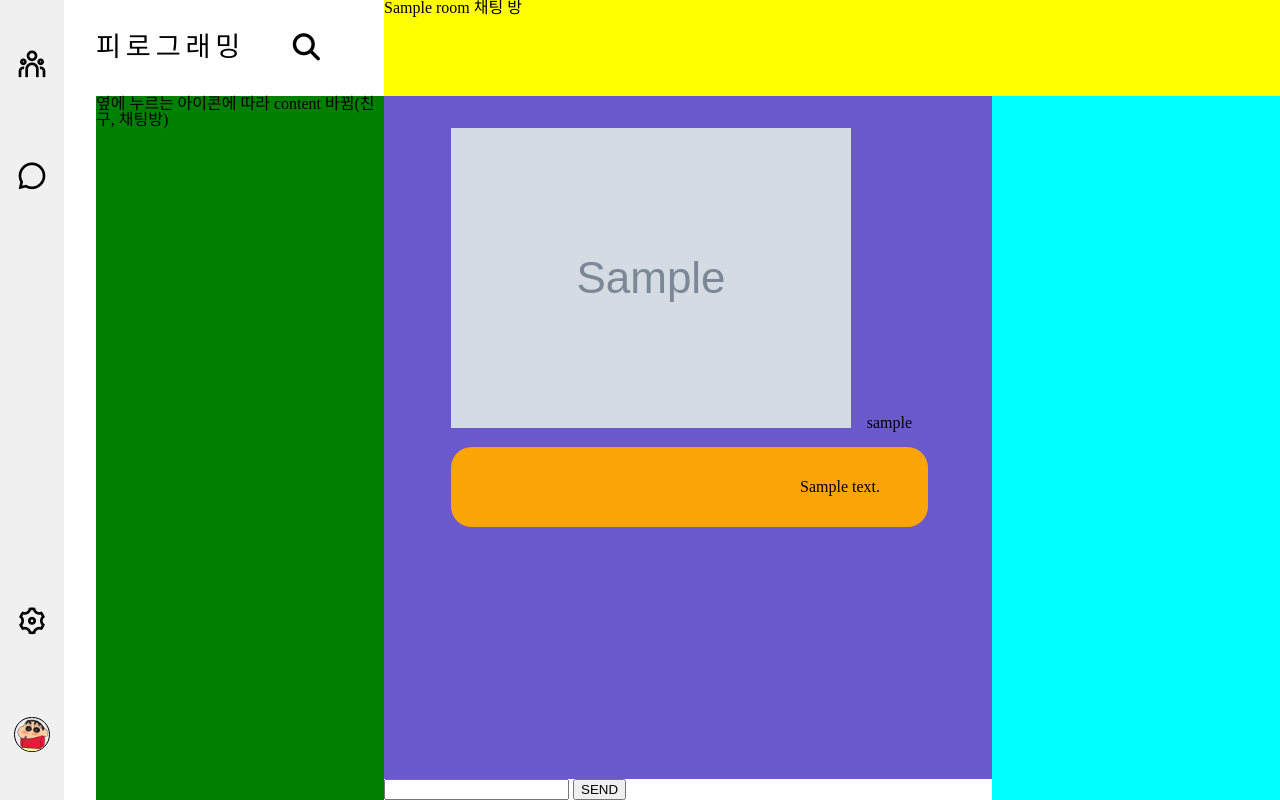
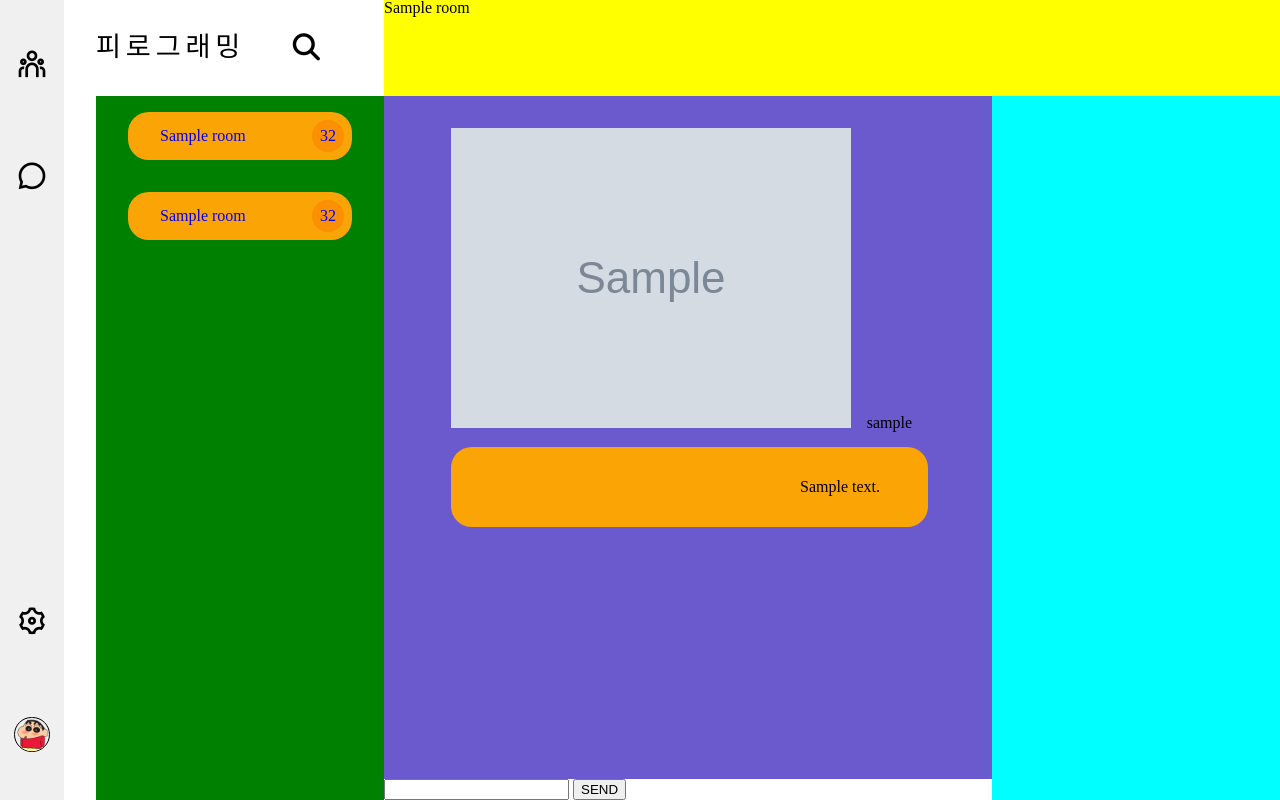
Before and after one commit to Piro-Pirot/django-pirot, a Django app: page /room/00000000-0000-0000-0000-000000000001/ in a window 1280 px wide. Run offline with Django 4.2, Linux system fonts and the light colour scheme; a user stored in the database is signed in; tables that the repository leaves empty hold one stand-in row (values such as "Sample post"); grey boxes marked "Sample" are stand-in pictures; some libraries are stand-ins or nearby versions.

Commit message:
#31 feat: 로그인 사용자가 참여 중인 채팅 방 보기 및 이동

```diff
--- a/server/static/css/room.css
+++ b/server/static/css/room.css
@@ -49,3 +49,30 @@
     border: 0.1rem solid var(--carrot-dark);
     border-radius: 1.3rem;
 }
+
+
+/* 채팅 방 리스트 */
+.middle-section-content .btn-room-container {
+    padding: 1rem 2rem;
+}
+
+.middle-section-content .btn-room {
+    background-color: var(--carrot-light);
+    border-radius: 1.3rem;
+    width: 100%;
+    padding: 1rem 2rem;
+    position: relative;
+}
+
+.middle-section-content .room-red-dot {
+    position: absolute;
+    top: 0.5rem;
+    right: 0.5rem;
+    background-color: var(--carrot-dark);
+    border-radius: 1.3rem;
+    padding: 0.5rem;
+}
+
+.middle-section-content .selected-room {
+    background-color: var(--carrot-color);
+}
--- /dev/null
+++ b/server/static/js/chat/roomBtn.js
@@ -0,0 +1,11 @@
+let roomList = document.querySelector('.btn-room-list').getElementsByTagName('li');
+roomList = Array.from(roomList);
+
+let curRoomName = document.querySelector('.chat-name');
+
+roomList.forEach(element => {
+    const labelText = element.getElementsByTagName('label')[0].innerText;
+    if(labelText === curRoomName.innerText) {
+        element.querySelector('.btn-room').classList.add('selected-room');
+    }
+});
--- a/server/templates/base.html
+++ b/server/templates/base.html
@@ -30,7 +30,7 @@
                 <i id="search-btn" class="fa-solid fa-magnifying-glass"></i>
             </div>
             <div class="middle-section-content">
-                옆에 누르는 아이콘에 따라 content 바뀜(친구, 채팅방)
+                {% include 'rooms/roomList.html' %}
             </div>
         </section>
         <section class="chat-section">
@@ -43,6 +43,7 @@
     {% block extra %}
     {% endblock %}
     <script src="{% static 'js/base.js' %}"></script>
+    <script src="{% static 'js/chat/roomBtn.js' %}"></script>
 </body>
 </body>
 </html>
--- a/server/templates/rooms/room.html
+++ b/server/templates/rooms/room.html
@@ -7,7 +7,7 @@
 <input type="hidden" class="userid" value="{{ user.id }}">
 <input type="hidden" class="roomtype" value="{{ room_type }}">
 
-<div class="chat-name">{{ title }} 채팅 방</div>
+<div class="chat-name">{{ title }}</div>
 <div class="chat-container">
     <div class="chat-conversation-container">
         <div class="conversation"></div>
--- /dev/null
+++ b/server/templates/rooms/roomList.html
@@ -0,0 +1,23 @@
+<ol class="btn-room-list">
+    {% for room in myRooms %}
+    <li class="btn-room-container">
+        <a href="/room/{{ room.room.pk }}/">
+            <div class="btn-room room-{{ room.room.pk }}">
+                <div class="room-red-dot dot-{{ room.room.pk }}">32</div>
+                <label for="">{{ room.room.room_name }}</label>
+            </div>
+        </a>
+    </li>
+    {% endfor %}
+
+    {% for room in myBlindRooms %}
+    <li class="btn-room-container">
+        <a href="/room/{{ room.room.pk }}/">
+            <div class="btn-room room-{{ room.room.pk }}">
+                <div class="room-red-dot dot-{{ room.room.pk }}">32</div>
+                <label for="">{{ room.room.room_name }}</label>
+            </div>
+        </a>
+    </li>
+    {% endfor %}
+</ol>
```
